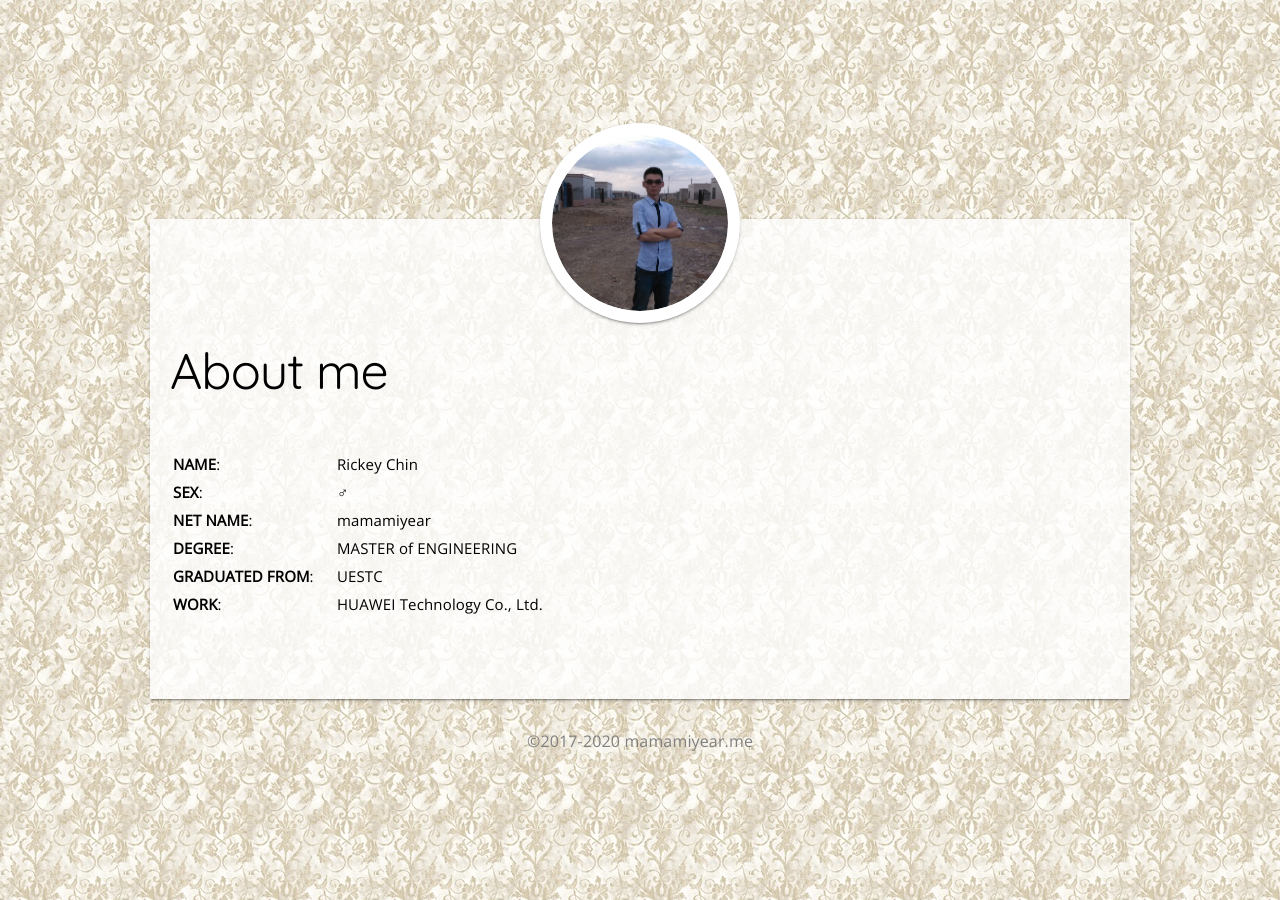
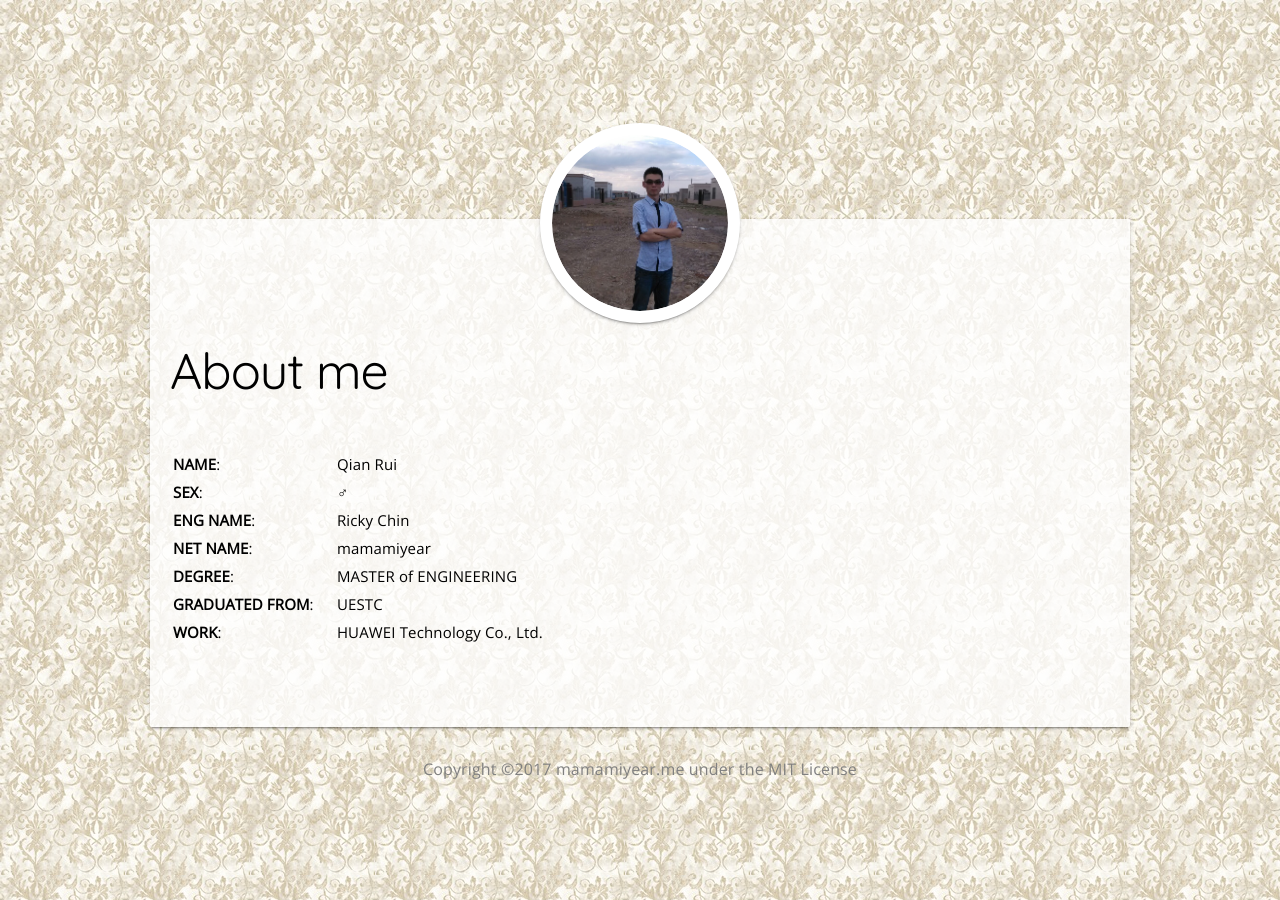
Before and after one commit to mamamiyear/mamamiyear.github.io, a Jekyll site: the page built from about.md, in a window 1280 px wide. Built offline with Jekyll 4.4.1, drawn with Linux system fonts in a browser that asks for light colours.

Commit message:
add MIT License.

```diff
--- a/_config.yml
+++ b/_config.yml
@@ -22,7 +22,7 @@ description:  有些弯路是一定要走的，有些挫折是必须承受的
 markdown: kramdown
 
 # Copyright
-copyright: ©2017-2020 mamamiyear.me
+copyright: Copyright ©2017 mamamiyear.me under the MIT License
 
 # Jekyll service settings
 host: 0.0.0.0
--- a/about.md
+++ b/about.md
@@ -6,8 +6,9 @@ permalink: /about/
 
 |                                   |      |
 | ----                              | ---- |
-|**NAME**:              &emsp;      |Rickey Chin|
+|**NAME**:              &emsp;      |Qian Rui|
 |**SEX**:               &emsp;      |♂ |
+|**ENG NAME**:          &emsp;      |Ricky Chin|
 |**NET NAME**:          &emsp;      |mamamiyear|
 |**DEGREE**:            &emsp;      |MASTER of ENGINEERING|
 |**GRADUATED FROM**:    &emsp;      |UESTC|
```
Also changed, not shown: 1 other file.
